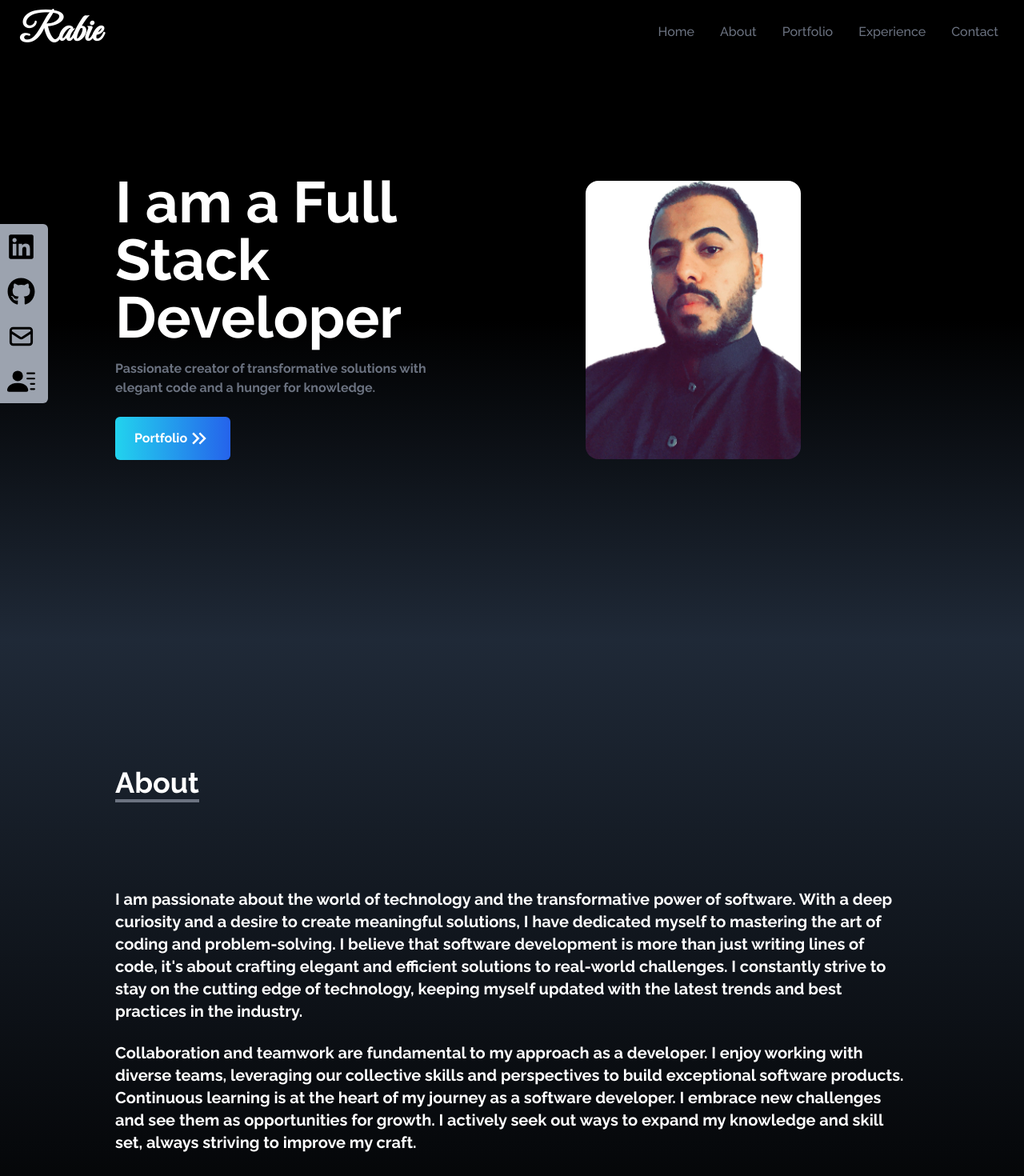
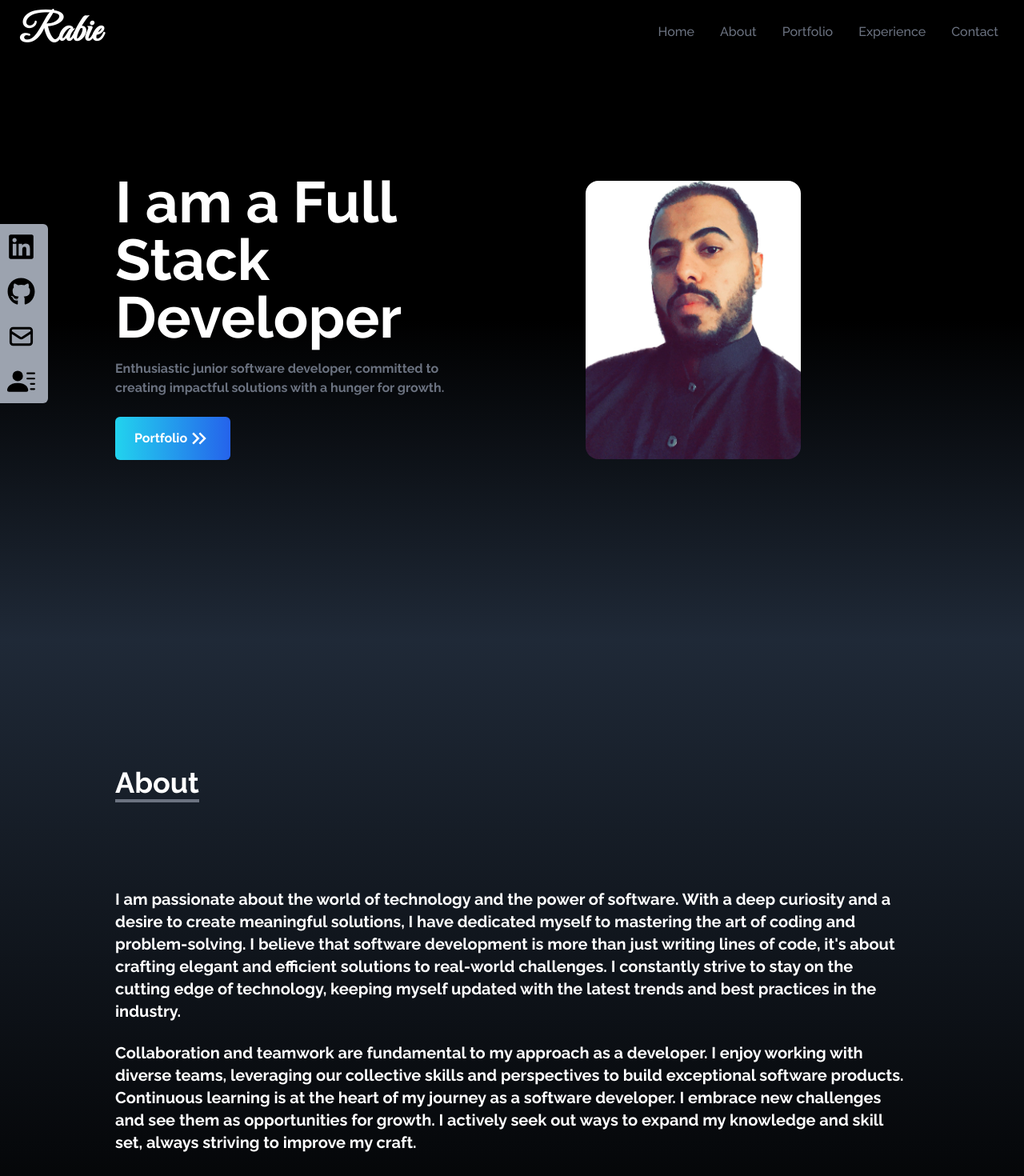
Before and after one commit to AL-ASHMALI/my_portfolio, a React (Create React App) app: page / in a window 1280 px wide. Shown: the top 1470 px of the page at 80% size. Built offline with nearby package versions, Linux system fonts and the light colour scheme.

Commit message:
small code refactoring

```diff
--- a/src/components/About.jsx
+++ b/src/components/About.jsx
@@ -13,8 +13,7 @@ const About = () => {
           </p>
         </div>
         <p className="text-xl mt-20">
-          I am passionate about the world of technology and the transformative
-          power of software. With a deep curiosity and a desire to create
+          I am passionate about the world of technology and the power of software. With a deep curiosity and a desire to create
           meaningful solutions, I have dedicated myself to mastering the art of
           coding and problem-solving. I believe that software development is
           more than just writing lines of code, it's about crafting elegant and
--- a/src/components/Home.jsx
+++ b/src/components/Home.jsx
@@ -15,8 +15,8 @@ function Home() {
             I am a Full Stack Developer
           </h2>
           <p className="text-gray-500 py-4 max-w-md">
-            Passionate creator of transformative solutions with elegant code and
-            a hunger for knowledge.
+            Enthusiastic junior software developer, committed to creating
+            impactful solutions with a hunger for growth.
           </p>
           <div>
             <Link
```
